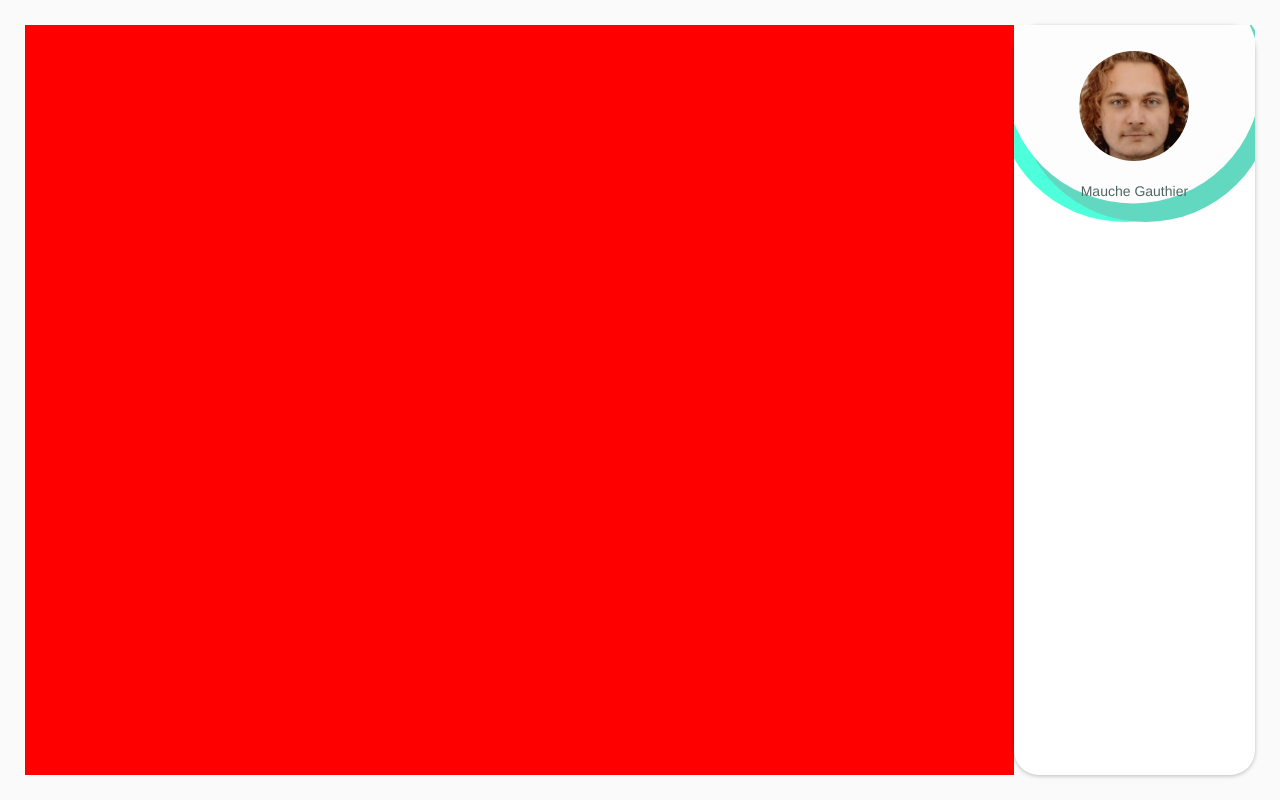
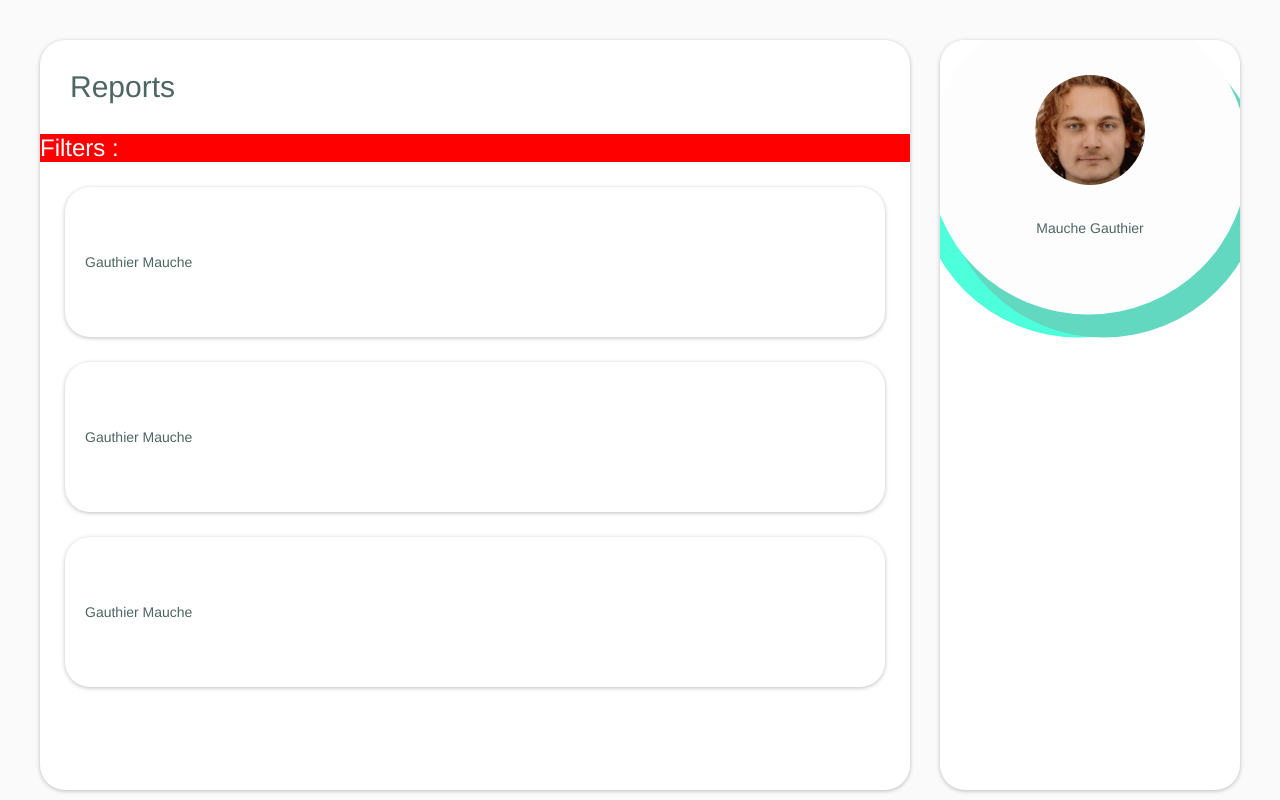
Before and after one commit to romainds-tech/BackOfficeDymogo, a Preact app: page / in a window 1280 px wide. Built offline with nearby package versions, Linux system fonts and the light colour scheme.

Commit message:
architecture design

```diff
--- a/src/components/Dashboard/ProfileCard/ProfileCard.css
+++ b/src/components/Dashboard/ProfileCard/ProfileCard.css
@@ -6,10 +6,11 @@
     border-radius: 25px;
     box-shadow: 0px 1px 4px rgba(0, 0, 0, 0.25);
     float: right;
+    margin: 15px;
 }
 
 .topprofilepart{
-    height: 35%;
+    height: 350px;
     background-color: #FFFFFF;
     border-radius: 25px;
     z-index: 10;
@@ -21,7 +22,7 @@
     color: #4E6661;
     z-index: 10;
     left: 50%;
-    top: 60%;
+    top: 180px;
     transform: translate(-50%, 0);
     font-size: 14px;
     position: absolute;
@@ -38,8 +39,6 @@
 }
 
 #svgprofile{
-    position: absolute;
-    top: 0;
-    left: 0;
-    width: 100%;
+    height: 350px;
+    width: 300px;
 }
--- /dev/null
+++ b/src/components/Dashboard/ReportsCard/ReportCard/ReportCard.css
@@ -0,0 +1,21 @@
+.ReportCard{
+    margin: 25px;
+    height: 150px;
+    background-color: #FFFFFF;
+    border-radius: 25px;
+    box-shadow: 0px 1px 4px rgba(0, 0, 0, 0.25);
+}
+
+.underblock{
+    height: 100%;
+    padding: 20px;
+    position: relative;
+}
+
+.Username{
+    color: #4E6661;
+    font-size: 14px;
+    position: absolute;
+    top: 50%;
+    transform: translateY(-50%);
+}
--- /dev/null
+++ b/src/components/Dashboard/ReportsCard/ReportCard/ReportCard.tsx
@@ -0,0 +1,18 @@
+//Import  css
+import './ReportCard.css';
+
+export function ReportCard() {
+    return (
+      <>
+        <div className='ReportCard'>
+            <div className='underblock'>
+                <div className='Username'>Gauthier Mauche</div>
+                <div className='date'></div>
+                <div className='time'></div>
+                <div className='location'></div>
+                <div className='status'></div>
+            </div>
+        </div>
+      </>
+    )
+  }
--- a/src/components/Dashboard/ReportsCard/ReportsCard.css
+++ b/src/components/Dashboard/ReportsCard/ReportsCard.css
@@ -1,5 +1,21 @@
 .ReportsCard{
     width: 100%;
     height: 100%;
+    margin: 15px;
+    background-color: #FFFFFF;
+    border-radius: 25px;
+    box-shadow: 0px 1px 4px rgba(0, 0, 0, 0.25);
+    text-align: left;
+}
+
+.bigTitle{
+    display: block;
+    color: #4E6661;
+    padding: 30px;
+    font-size: 30px;
+}
+
+.filters{
     background-color: red;
+    width: 100%;
 }
--- a/src/components/Dashboard/ReportsCard/ReportsCard.tsx
+++ b/src/components/Dashboard/ReportsCard/ReportsCard.tsx
@@ -1,10 +1,18 @@
 //Import  css
 import './ReportsCard.css';
+import { ReportCard } from './ReportCard/ReportCard';
 
 export function ReportsCard() {
     return (
       <>
         <div className='ReportsCard'>
+          <div className='bigTitle'>Reports</div>
+          <div className='filters'>Filters : </div>
+
+          <ReportCard />
+          <ReportCard />
+          <ReportCard />
+
         </div>
       </>
     )
```
